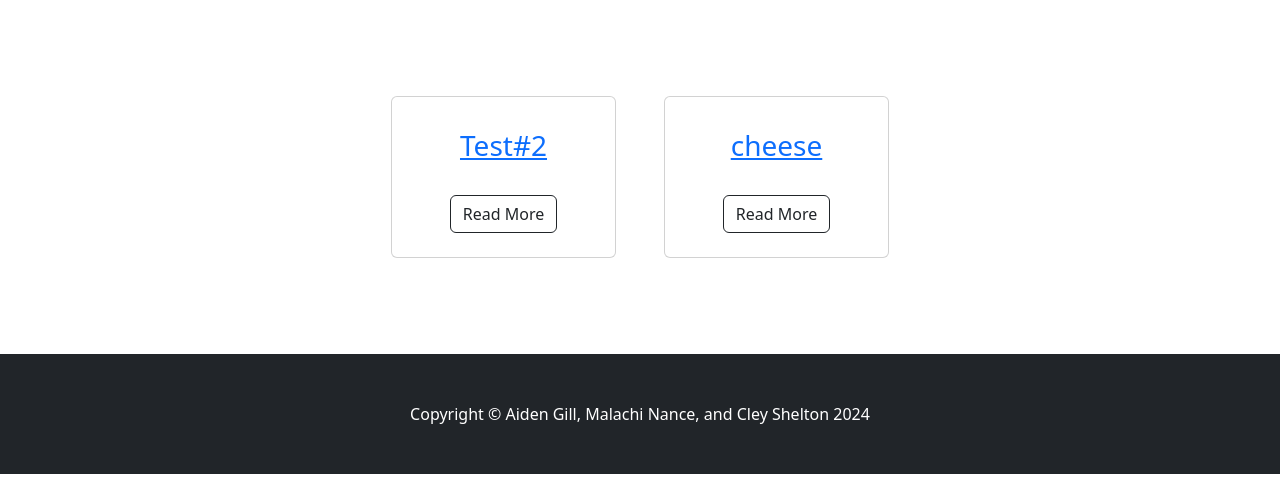
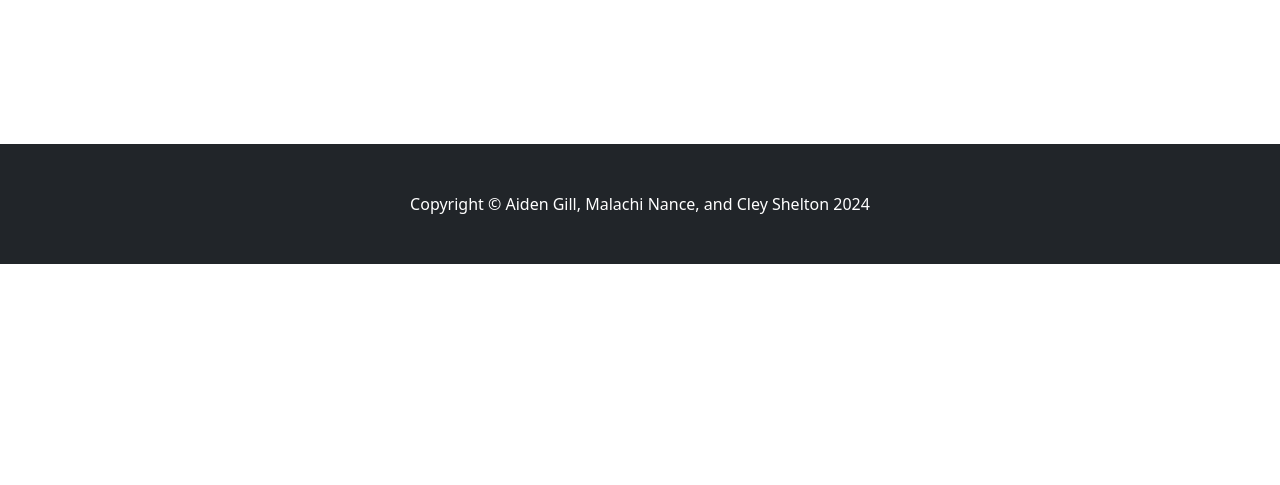
Before and after one commit to MNance701/ASE-230-Team-Charity-Website, a PHP site: page /index.php in a window 1280 px wide. Shown: the part 315-800 px from the top of the page. Run offline with PHP 8.4, Linux system fonts and the light colour scheme.

Commit message:
Removed Excess data

```diff
--- a/organizations.json.php
+++ b/organizations.json.php
@@ -1 +1 @@
-<?php die()?>[{"name":"Test#2","goal":"To test this program","img":"670b11c47d828.png","datePublished":"","raisedFunds":0,"donationGoal":"20000"},{"name":"cheese","goal":"cheese empire","img":"670b11d45ba5d.png","datePublished":"2024-10-09","raisedFunds":0,"donationGoal":"12"}]
+<?php die()?>[]
```
Also changed, not shown: Logos/670b11c47d828.png (deleted), Logos/670b11d45ba5d.png (deleted).
